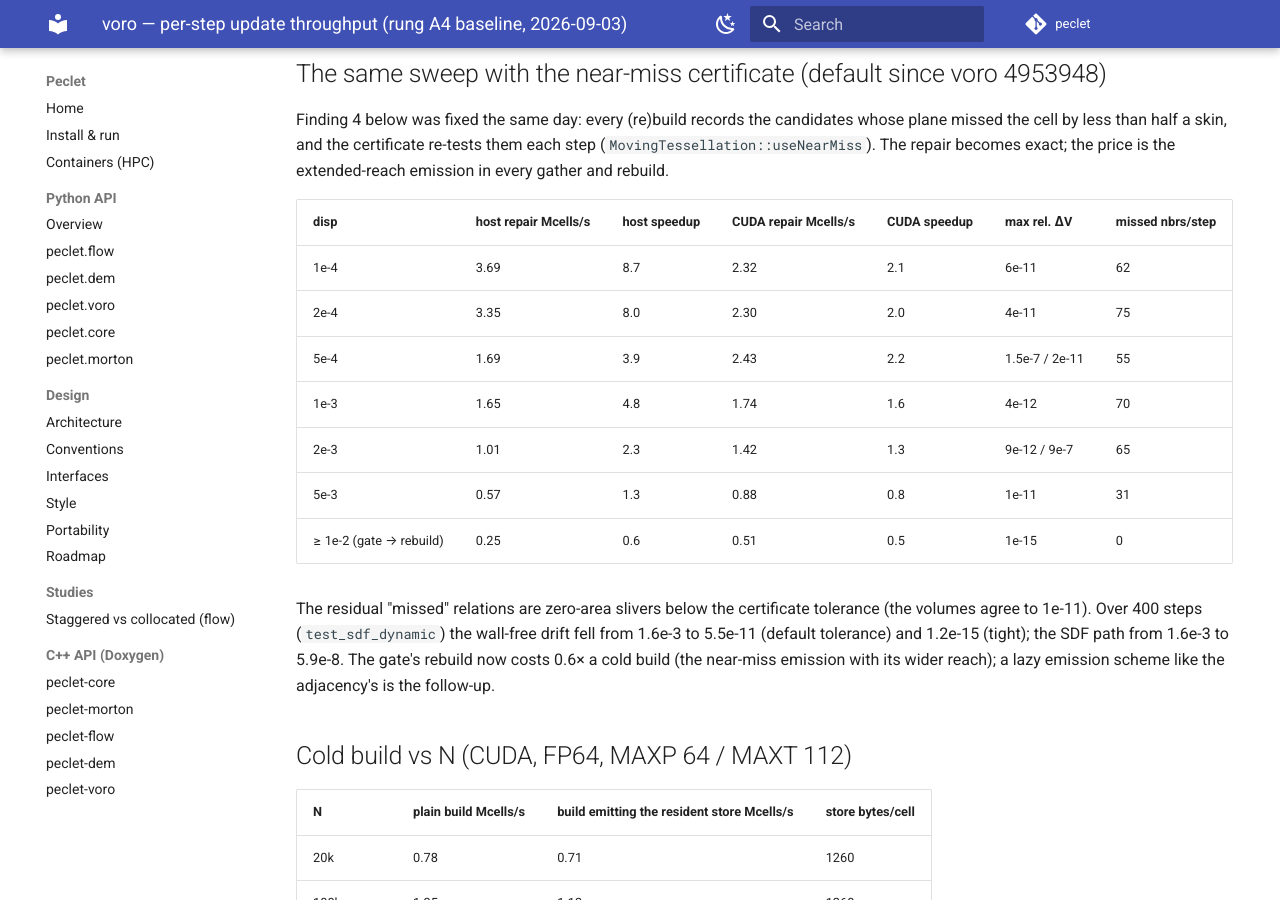
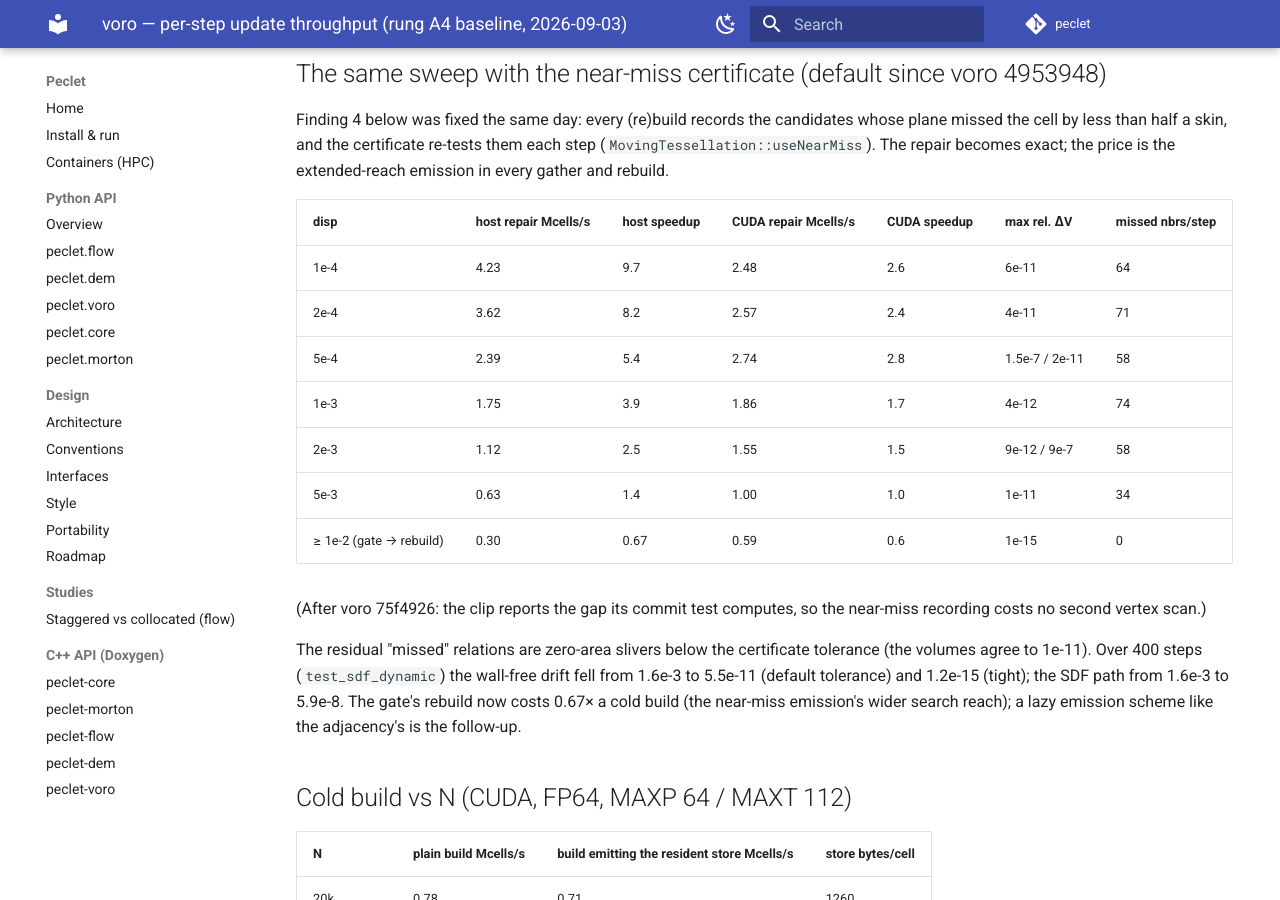
Before and after one commit to computational-chemical-engineering/peclet, an MkDocs documentation site: the page built from docs/studies/voro_update_throughput.md, in a window 1280 px wide and 900 px high, scrolled down 968 px. Built offline with MkDocs 1.6.1 and Material for MkDocs 9.7.7, drawn with Linux system fonts in a browser that asks for light colours; comment, search, counter and statistics services are not loaded.

Commit message:
voro -> 75f4926: clip reports its own gap (near-miss without a second scan); study + plan numbers
Co-Authored-By: Claude Fable 5.1 <noreply@anthropic.com>
Claude-Session: https://claude.ai/code/session_01Wqm2gbrbGKeKH8YVUHoTch

```diff
--- a/docs/studies/voro_update_throughput.md
+++ b/docs/studies/voro_update_throughput.md
@@ -35,19 +35,22 @@ emission in every gather and rebuild.
 
 | disp | host repair Mcells/s | host speedup | CUDA repair Mcells/s | CUDA speedup | max rel. ΔV | missed nbrs/step |
 |---|---|---|---|---|---|---|
-| 1e-4 | 3.69 | 8.7 | 2.32 | 2.1 | 6e-11 | 62 |
-| 2e-4 | 3.35 | 8.0 | 2.30 | 2.0 | 4e-11 | 75 |
-| 5e-4 | 1.69 | 3.9 | 2.43 | 2.2 | 1.5e-7 / 2e-11 | 55 |
-| 1e-3 | 1.65 | 4.8 | 1.74 | 1.6 | 4e-12 | 70 |
-| 2e-3 | 1.01 | 2.3 | 1.42 | 1.3 | 9e-12 / 9e-7 | 65 |
-| 5e-3 | 0.57 | 1.3 | 0.88 | 0.8 | 1e-11 | 31 |
-| ≥ 1e-2 (gate → rebuild) | 0.25 | 0.6 | 0.51 | 0.5 | 1e-15 | 0 |
+| 1e-4 | 4.23 | 9.7 | 2.48 | 2.6 | 6e-11 | 64 |
+| 2e-4 | 3.62 | 8.2 | 2.57 | 2.4 | 4e-11 | 71 |
+| 5e-4 | 2.39 | 5.4 | 2.74 | 2.8 | 1.5e-7 / 2e-11 | 58 |
+| 1e-3 | 1.75 | 3.9 | 1.86 | 1.7 | 4e-12 | 74 |
+| 2e-3 | 1.12 | 2.5 | 1.55 | 1.5 | 9e-12 / 9e-7 | 58 |
+| 5e-3 | 0.63 | 1.4 | 1.00 | 1.0 | 1e-11 | 34 |
+| ≥ 1e-2 (gate → rebuild) | 0.30 | 0.67 | 0.59 | 0.6 | 1e-15 | 0 |
+
+(After voro 75f4926: the clip reports the gap its commit test computes, so the near-miss
+recording costs no second vertex scan.)
 
 The residual "missed" relations are zero-area slivers below the certificate tolerance (the
 volumes agree to 1e-11). Over 400 steps (`test_sdf_dynamic`) the wall-free drift fell from
 1.6e-3 to 5.5e-11 (default tolerance) and 1.2e-15 (tight); the SDF path from 1.6e-3 to 5.9e-8.
-The gate's rebuild now costs 0.6× a cold build (the near-miss emission with its wider reach); a
-lazy emission scheme like the adjacency's is the follow-up.
+The gate's rebuild now costs 0.67× a cold build (the near-miss emission's wider search reach);
+a lazy emission scheme like the adjacency's is the follow-up.
 
 ## Cold build vs N (CUDA, FP64, MAXP 64 / MAXT 112)
 
```
Also changed, not shown: docs/VORONOI_METHODS_PLAN.md (+1 -1 lines).
